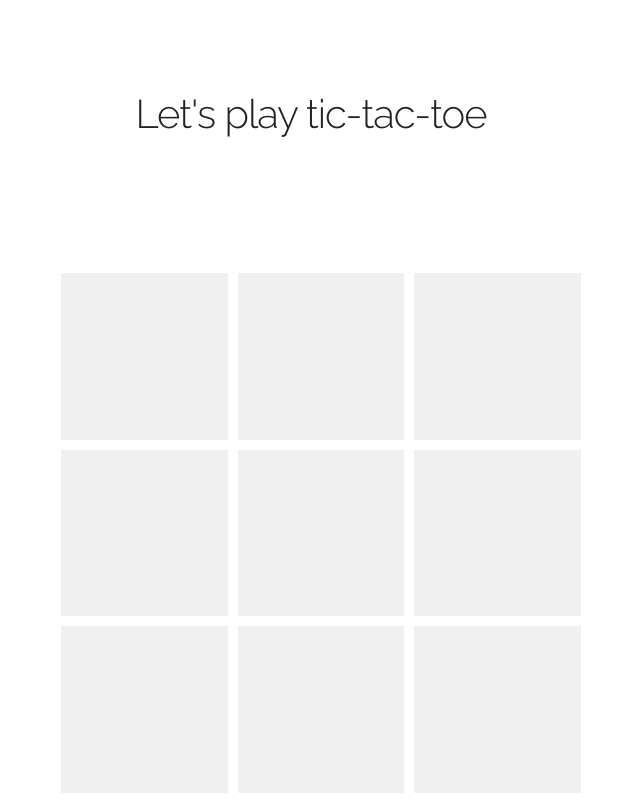
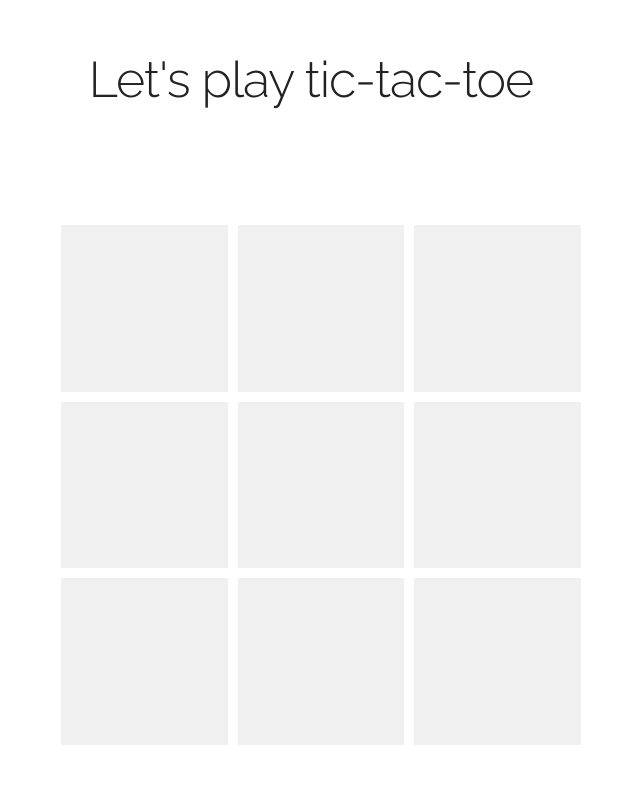
Before and after one commit to jfvillablanca/odin-tic-tac-toe, a plain HTML site: page index.html in a window 1280 px wide. Shown: the whole page, without its empty margins (329-969 px from the left). Drawn offline with Linux system fonts and the light colour scheme.

Commit message:
Adjust margin sizes

```diff
--- a/css/style.css
+++ b/css/style.css
@@ -27,17 +27,18 @@ body {
 }
 
 .infoboard {
-  margin-top: 9rem;
+  margin-top: 5rem;
   display: grid;
   justify-items: center;
 }
 
 .infoboard h1 {
-  font-size: 4rem;
+  font-size: 5rem;
 }
 
 .infoboard h2 {
   font-size: 3rem;
+  margin-bottom: 1rem;
 }
 
 .gameboard {
```
